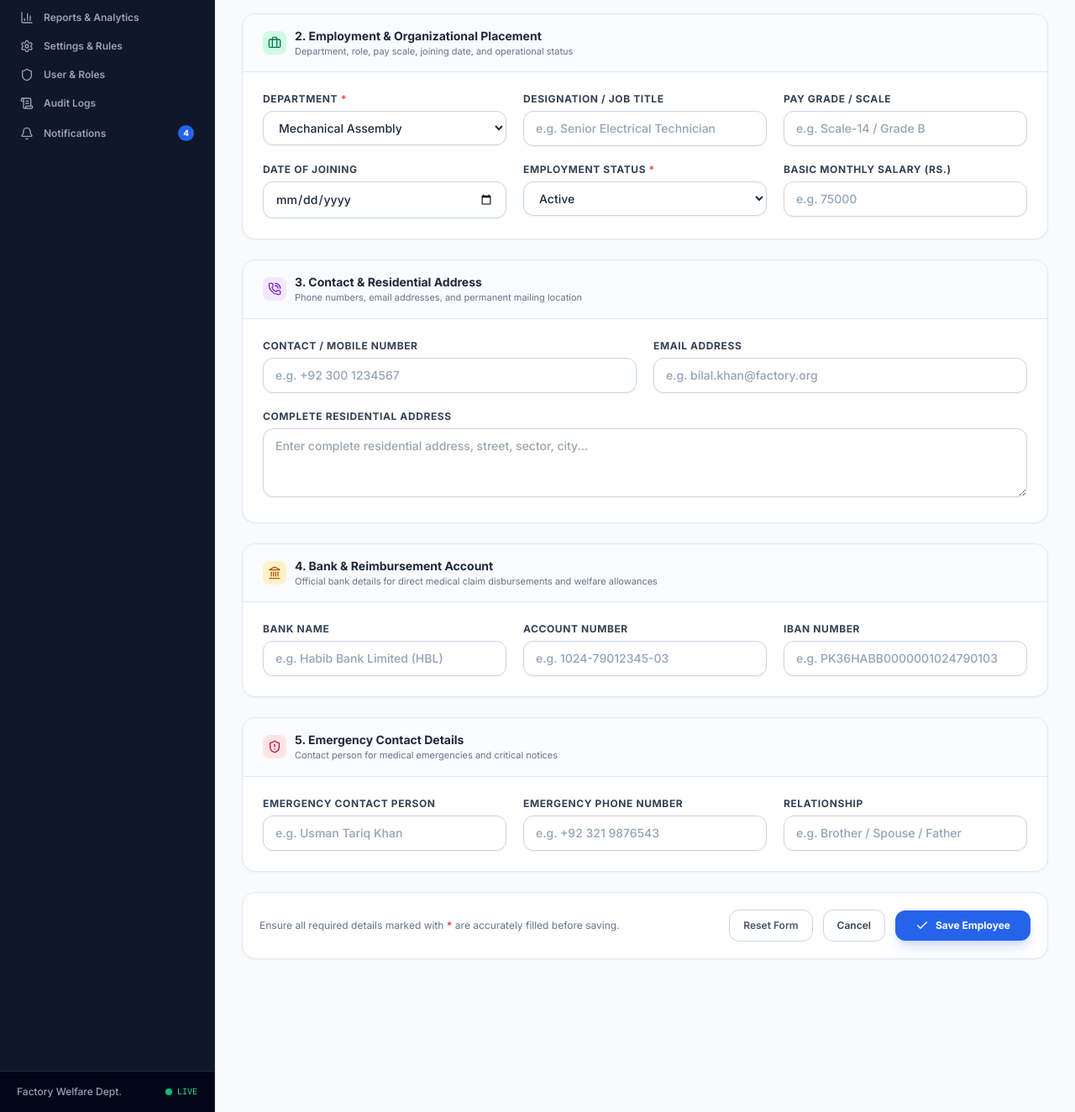
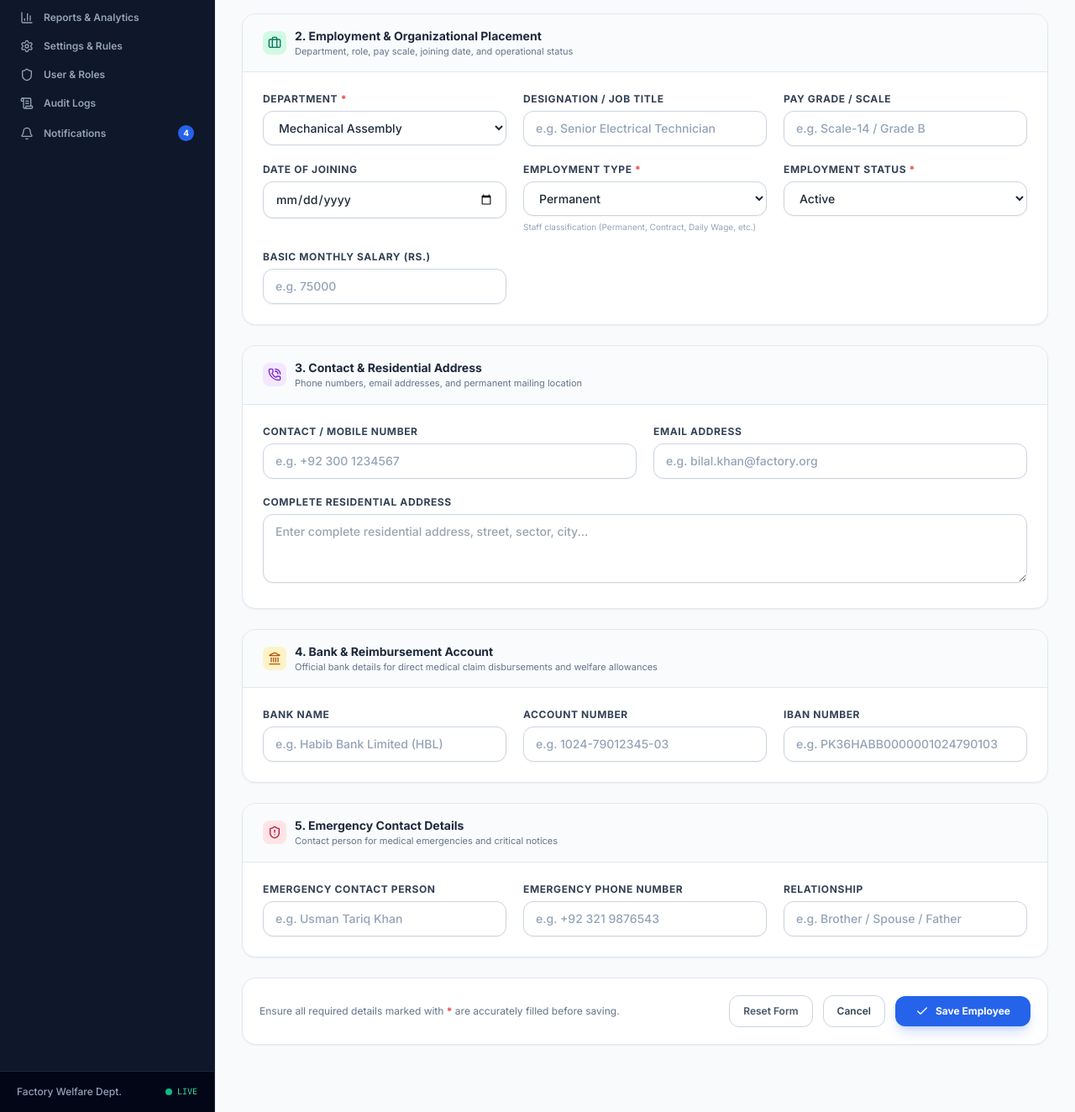
Before and after one commit to sanawebby-pixel/Portfolio-, a Django app: page /employees/create/ in a window 1280 px wide. Shown: the part 711-2035 px from the top of the page at 84% size. Run offline with Django 5.2, Linux system fonts and the light colour scheme; a user stored in the database is signed in; data comes from the database, SQL or seed files in the repository; both versions use the stored data as it was after the commit; some libraries are stand-ins or nearby versions.

Commit message:
Fix Employee creation form validation: add visible Employment Type dropdown and expand choices

```diff
--- a/welfare_app/forms/employee_forms.py
+++ b/welfare_app/forms/employee_forms.py
@@ -83,6 +83,12 @@ class FullEmployeeForm(TailwindMixin, forms.ModelForm):
         required=True,
         widget=forms.Select(attrs={'class': 'bg-white'})
     )
+    employment_type = forms.ChoiceField(
+        choices=Employee.EMPLOYMENT_TYPE_CHOICES,
+        initial='Permanent',
+        required=True,
+        widget=forms.Select(attrs={'class': 'bg-white'})
+    )
 
     class Meta:
         model = Employee
@@ -101,6 +107,7 @@ class FullEmployeeForm(TailwindMixin, forms.ModelForm):
             'designation': 'Current Job Designation / Title',
             'grade_scale': 'Pay Grade / Scale (e.g. BPS-16)',
             'joined_date': 'Date of Joining Service',
+            'employment_type': 'Employment Type',
             'employment_status': 'Employment Status',
             'basic_salary': 'Basic Monthly Salary (Rs.)',
             'bank_name': 'Bank Name',
@@ -124,6 +131,7 @@ class FullEmployeeForm(TailwindMixin, forms.ModelForm):
             'designation': forms.TextInput(attrs={'placeholder': 'e.g. Senior Electrical Technician'}),
             'grade_scale': forms.TextInput(attrs={'placeholder': 'e.g. Scale-14 / Grade B'}),
             'joined_date': forms.DateInput(attrs={'type': 'date'}),
+            'employment_type': forms.Select(attrs={'class': 'bg-white'}),
             'employment_status': forms.Select(attrs={'class': 'bg-white'}),
             'basic_salary': forms.NumberInput(attrs={'placeholder': 'e.g. 75000', 'min': '0', 'step': '500'}),
             'bank_name': forms.TextInput(attrs={'placeholder': 'e.g. Habib Bank Limited (HBL)'}),
--- a/welfare_app/models.py
+++ b/welfare_app/models.py
@@ -55,8 +55,11 @@ class Employee(models.Model):
         ('Permanent', 'Permanent'),
         ('Contract', 'Contract'),
         ('Probation', 'Probation'),
+        ('Temporary', 'Temporary'),
         ('Daily Wage', 'Daily Wage'),
+        ('Intern', 'Intern'),
         ('Trainee / Apprentice', 'Trainee / Apprentice'),
+        ('Other', 'Other'),
     ]
 
     # Existing Core Fields
--- a/welfare_app/templates/welfare_app/employees/form.html
+++ b/welfare_app/templates/welfare_app/employees/form.html
@@ -60,10 +60,13 @@
         <div class="flex-1">
             <h4 class="text-xs font-bold text-red-800 uppercase tracking-wide">Please correct the following errors:</h4>
             <ul class="text-xs text-red-700 list-disc list-inside mt-1 space-y-0.5">
-                {% for field, errors in form.errors.items %}
-                    {% for error in errors %}
-                        <li><span class="font-semibold">{{ field|title }}:</span> {{ error }}</li>
+                {% for field in form %}
+                    {% for error in field.errors %}
+                        <li><span class="font-semibold">{{ field.label }}:</span> {{ error }}</li>
                     {% endfor %}
+                {% endfor %}
+                {% for error in form.non_field_errors %}
+                    <li>{{ error }}</li>
                 {% endfor %}
             </ul>
         </div>
@@ -239,6 +242,18 @@
                     {{ form.joined_date }}
                     {% if form.joined_date.errors %}
                         <p class="text-xs text-red-600 font-medium">{{ form.joined_date.errors.0 }}</p>
+                    {% endif %}
+                </div>
+
+                <!-- Employment Type -->
+                <div class="space-y-1.5">
+                    <label for="{{ form.employment_type.id_for_label }}" class="block text-xs font-bold text-slate-700 uppercase tracking-wider">
+                        Employment Type <span class="text-red-500">*</span>
+                    </label>
+                    {{ form.employment_type }}
+                    <p class="text-[10px] text-slate-400">Staff classification (Permanent, Contract, Daily Wage, etc.)</p>
+                    {% if form.employment_type.errors %}
+                        <p class="text-xs text-red-600 font-medium">{{ form.employment_type.errors.0 }}</p>
                     {% endif %}
                 </div>
 
--- a/welfare_app/templates/welfare_app/employees/list.html
+++ b/welfare_app/templates/welfare_app/employees/list.html
@@ -152,6 +152,7 @@
 
                         <!-- Status Badge -->
                         <td class="p-4">
+                            <div class="space-y-1">
                                 <span class="inline-flex items-center gap-1.5 px-2.5 py-0.5 rounded-full text-[10px] font-bold
                                     {% if emp.employment_status == 'Active' %}bg-emerald-50 text-emerald-700 border border-emerald-200
                                     {% elif emp.employment_status == 'Retired' %}bg-blue-50 text-blue-700 border border-blue-200
@@ -161,6 +162,10 @@
                                     <span class="w-1.5 h-1.5 rounded-full {% if emp.employment_status == 'Active' %}bg-emerald-500{% elif emp.employment_status == 'Retired' %}bg-blue-500{% elif emp.employment_status == 'Suspended' %}bg-amber-500{% elif emp.employment_status == 'Terminated' %}bg-red-500{% else %}bg-slate-400{% endif %}"></span>
                                     {{ emp.employment_status }}
                                 </span>
+                                <div class="text-[10px] text-slate-500 font-medium pl-1">
+                                    {{ emp.employment_type|default:"Permanent" }}
+                                </div>
+                            </div>
                         </td>
 
                         <!-- Medical Expense Summary -->
```
Also changed, not shown: welfare_app/templates/welfare_app/employees/detail.html (+8 -0 lines), db.sqlite3, welfare_app/migrations/0005_alter_employee_employment_type.py (added). Lines whose indentation alone changed are shown as unchanged.
